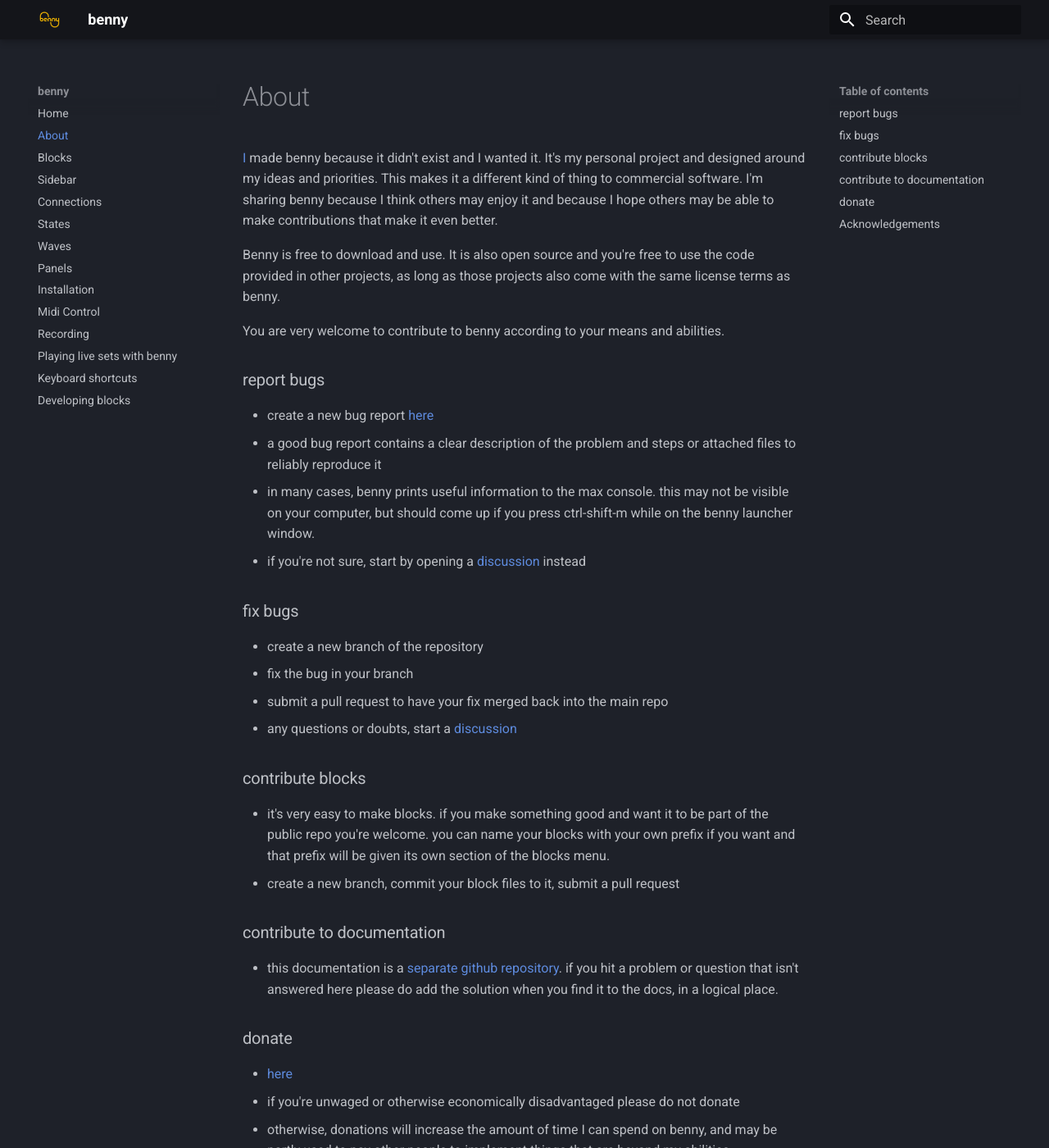
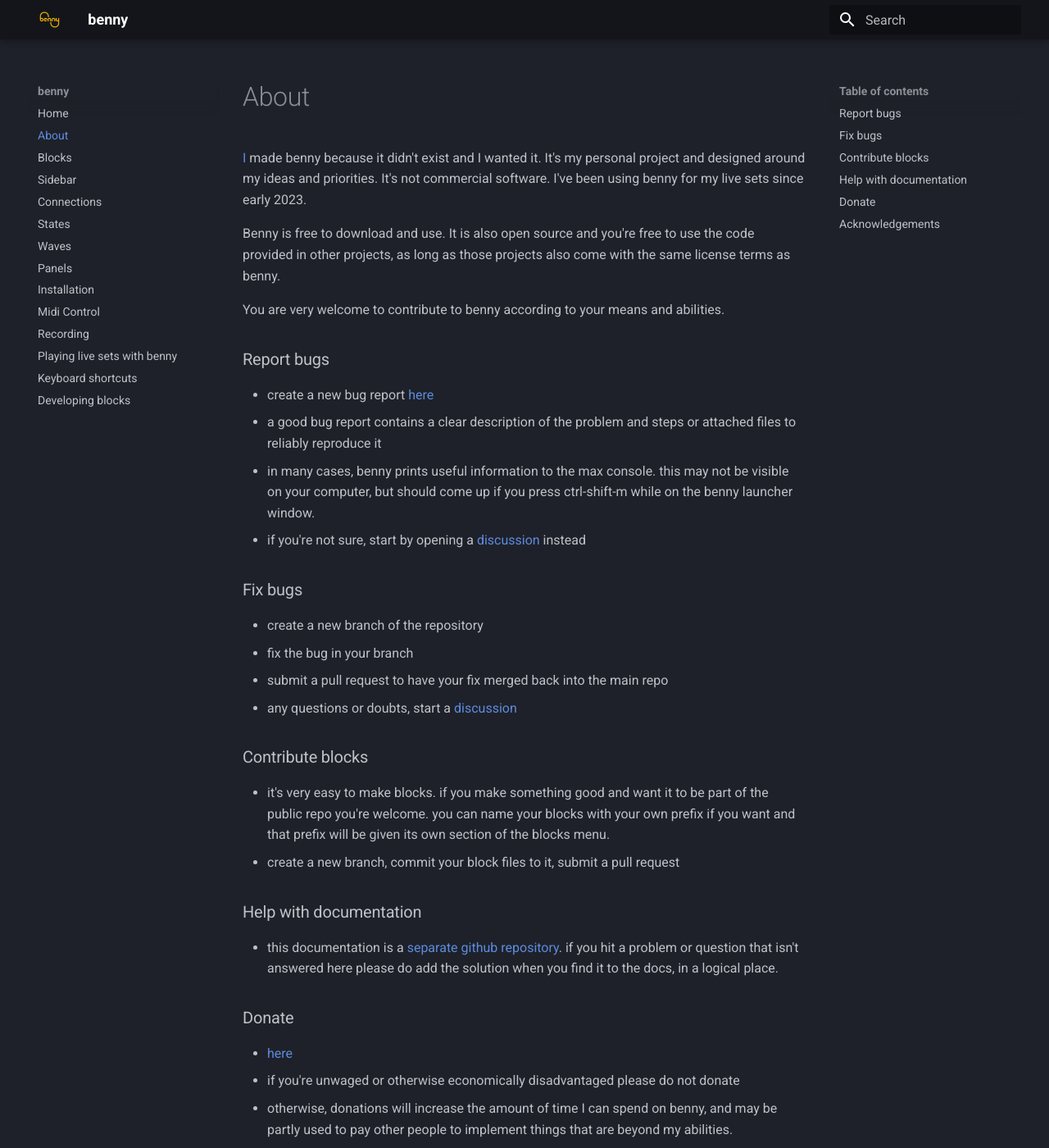
Before and after one commit to playbenny/benny_manual, an MkDocs documentation site: the page built from docs/about.md, in a window 1280 px wide and 1400 px high. Shown: the whole window at 82% size. Built offline with MkDocs 1.6.1 and Material for MkDocs 9.7.7, drawn with Linux system fonts in a browser that asks for light colours.

Commit message:
small changes

```diff
--- a/docs/about.md
+++ b/docs/about.md
@@ -1,25 +1,25 @@
-[I](https://www.jamesholden.org/) made benny because it didn't exist and I wanted it. It's my personal project and designed around my ideas and priorities. This makes it a different kind of thing to commercial software. I'm sharing benny because I think others may enjoy it and because I hope others may be able to make contributions that make it even better.
+[I](https://www.jamesholden.org/) made benny because it didn't exist and I wanted it. It's my personal project and designed around my ideas and priorities. It's not commercial software. I've been using benny for my live sets since early 2023.
 
 Benny is free to download and use. It is also open source and you're free to use the code provided in other projects, as long as those projects also come with the same license terms as benny.
 
 You are very welcome to contribute to benny according to your means and abilities.
 
-### report bugs
+### Report bugs
 - create a new bug report [here](https://github.com/jamesholdenmusic/benny/issues)
 - a good bug report contains a clear description of the problem and steps or attached files to reliably reproduce it
 - in many cases, benny prints useful information to the max console. this may not be visible on your computer, but should come up if you press ctrl-shift-m while on the benny launcher window.
 - if you're not sure, start by opening a [discussion](https://github.com/jamesholdenmusic/benny/discussions) instead
-### fix bugs
+### Fix bugs
 - create a new branch of the repository
 - fix the bug in your branch
 - submit a pull request to have your fix merged back into the main repo
 - any questions or doubts, start a [discussion](https://github.com/jamesholdenmusic/benny/discussions)
-### contribute blocks
+### Contribute blocks
 - it's very easy to make blocks. if you make something good and want it to be part of the public repo you're welcome. you can name your blocks with your own prefix if you want and that prefix will be given its own section of the blocks menu.
 - create a new branch, commit your block files to it, submit a pull request
-### contribute to documentation
+### Help with documentation
 - this documentation is a [separate github repository](https://github.com/jamesholdenmusic/BennyDocs). if you hit a problem or question that isn't answered here please do add the solution when you find it to the docs, in a logical place.
-### donate
+### Donate
 - [here](https://www.paypal.com/donate/?hosted_button_id=PBQ7JWRPJKLWQ)
 - if you're unwaged or otherwise economically disadvantaged please do not donate
 - otherwise, donations will increase the amount of time I can spend on benny, and may be partly used to pay other people to implement things that are beyond my abilities.
```
Also changed, not shown: docs/controllers.md (+1 -1 lines).
